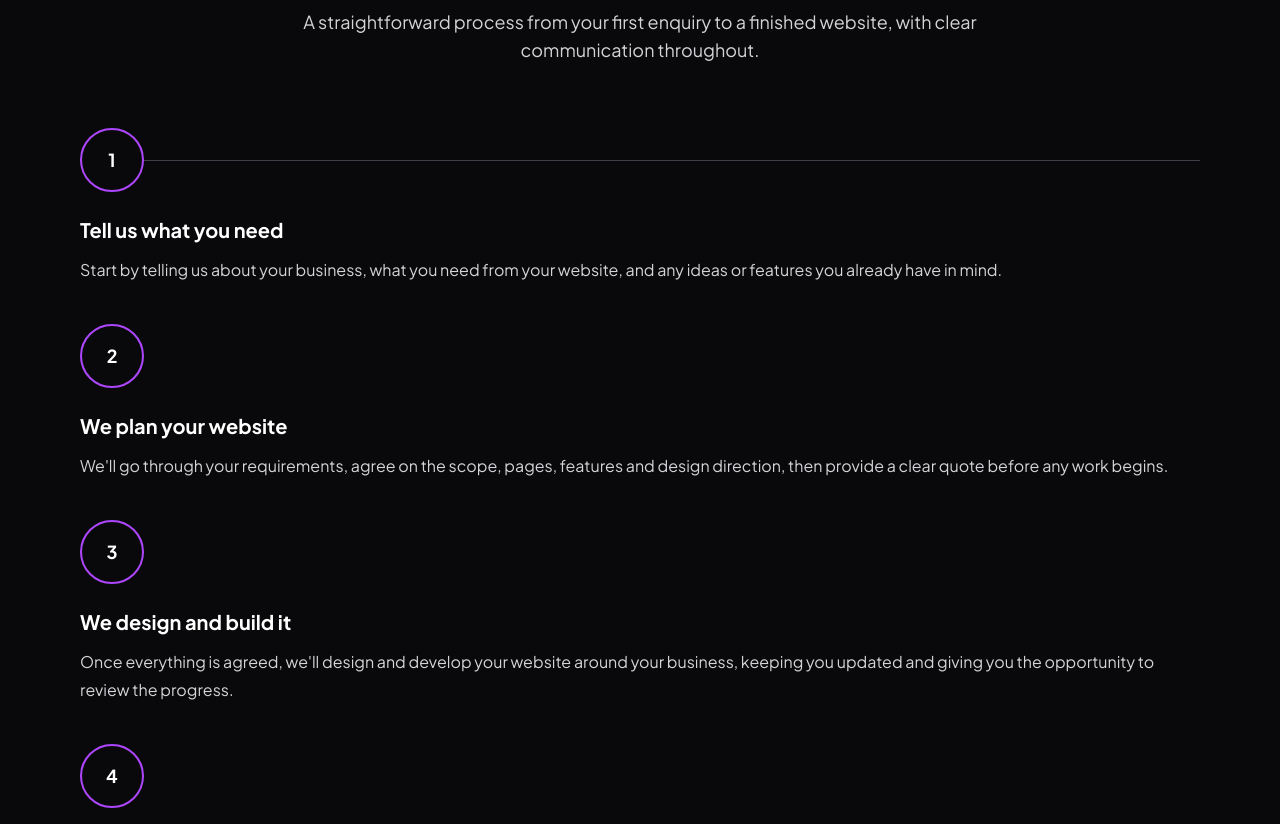
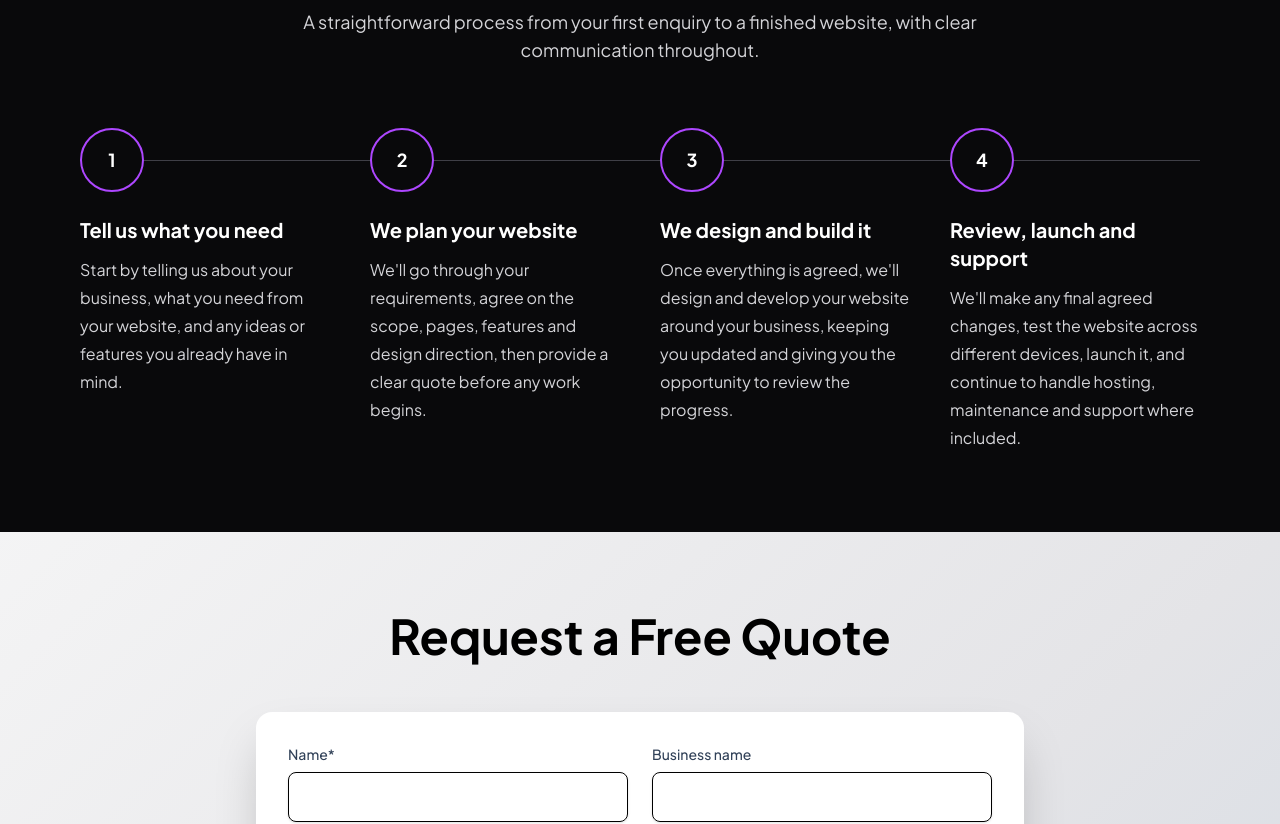
Before and after one commit to ymuth/mugz-dev, a Next.js app: page / in a window 1280 px wide. Shown: the part 1920-2744 px from the top of the page. Built offline with nearby package versions, Linux system fonts and the light colour scheme.

Commit message:
hosting bug display fix 1

```diff
--- a/src/components/home/ExplainSection.tsx
+++ b/src/components/home/ExplainSection.tsx
@@ -1,15 +1,3 @@
-// 01  Tell us what you need
-//     Send us a few details about your business and project.
-
-// 02  We plan your website
-//     We'll discuss your requirements, design and provide a clear quote.
-
-// 03  We build it
-//     Your website is designed, developed and tested across devices.
-
-// 04  You're live
-//     We deploy your website and take care of hosting and ongoing maintenance.
-
 export default function ExplainSection() {
     const steps = [
         {
@@ -57,7 +45,7 @@ export default function ExplainSection() {
                     </p>
                 </div>
 
-                <div className={`relative grid gap-10 md:grid-cols-${steps.length}`}>
+                <div className="relative grid gap-10 md:grid-cols-4">
 
                     {/* Desktop connecting line */}
                     <div className="absolute left-0 right-0 top-8 hidden h-px bg-zinc-700 md:block" />
```
